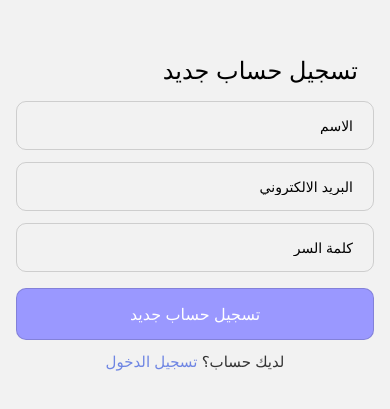
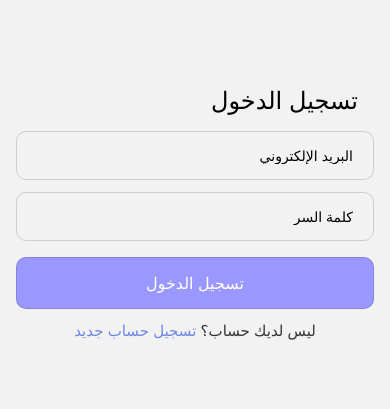
Before and after one commit to DaliaZahran/halaqet-alsabt-tajweed-app, a React Native app: screen / in a window 390 px wide. Shown: the part 217-626 px from the top of the page. Built offline with nearby package versions, Linux system fonts and the light colour scheme; no server answers.

Commit message:
created seperate auth and main stack navigators

```diff
--- a/App.js
+++ b/App.js
@@ -1,45 +1,30 @@
 import React, { useEffect } from "react";
 import { StyleSheet } from "react-native";
-import { Provider } from "react-redux";
+import { useSelector, Provider } from "react-redux";
 import { NavigationContainer } from "@react-navigation/native";
-import { createStackNavigator } from "@react-navigation/stack";
 import { createNativeStackNavigator } from "@react-navigation/native-stack";
 
-import HomeScreen from "./src/screens/HomeScreen";
-import SignInScreen from "./src/screens/SignInScreen";
-import SignUpScreen from "./src/screens/SignUpScreen";
-import ExamScreen from "./src/screens/ExamScreen";
-import ExamResultScreen from "./src/screens/ExamResultScreen";
-import ProfileScreen from "./src/screens/ProfileScreen";
-import FinishScreen from "./src/screens/FinishScreen";
-import ExamsListScreen from "./src/screens/ExamsListScreen";
-
+import AuthNavigator from "./src/navigation/AuthNavigator";
+import MainNavigator from "./src/navigation/MainNavigator";
 import store from "./src/redux/store";
 
-const Stack = createNativeStackNavigator();
+function NavigatorsWrapper() {
+  const isAuthenticated = useSelector((state) => state.auth.isAuthenticated);
+  return (
+    <NavigationContainer>
+      {isAuthenticated ? <MainNavigator /> : <AuthNavigator />}
+    </NavigationContainer>
+  );
+}
 
 export default function App() {
   useEffect(() => {
     // You may perform any initialization or checks here
   }, []);
+
   return (
     <Provider store={store}>
-      <NavigationContainer>
-        <Stack.Navigator
-          screenOptions={{
-            headerShown: false, // Set this option to hide the header for all screens
-          }}
-        >
-          <Stack.Screen name="SignUp" component={SignUpScreen} />
-          <Stack.Screen name="SignIn" component={SignInScreen} />
-          <Stack.Screen name="Home" component={HomeScreen} />
-          <Stack.Screen name="ExamsList" component={ExamsListScreen} />
-          <Stack.Screen name="Profile" component={ProfileScreen} />
-          <Stack.Screen name="Exam" component={ExamScreen} />
-          <Stack.Screen name="Result" component={ExamResultScreen} />
-          <Stack.Screen name="Finish" component={FinishScreen} />
-        </Stack.Navigator>
-      </NavigationContainer>
+      <NavigatorsWrapper />
     </Provider>
   );
 }
--- a/package.json
+++ b/package.json
@@ -9,8 +9,8 @@
     "web": "expo start --web"
   },
   "dependencies": {
-    "@react-navigation/native": "^6.1.7",
-    "@react-navigation/stack": "^5.14.5",
+    "@react-navigation/native": "^6.1.9",
+    "@react-navigation/stack": "^6.0.0",
     "@react-navigation/native-stack": "^6.9.13",
     "@reduxjs/toolkit": "^1.9.5",
     "expo": "~49.0.5",
--- /dev/null
+++ b/src/navigation/AuthNavigator.js
@@ -0,0 +1,17 @@
+// AuthNavigator.js
+import React from "react";
+import { createStackNavigator } from "@react-navigation/stack";
+
+import SignInScreen from "../screens/SignInScreen";
+import SignUpScreen from "../screens/SignUpScreen";
+
+const AuthStack = createStackNavigator();
+
+const AuthNavigator = () => (
+  <AuthStack.Navigator screenOptions={{ headerShown: false }}>
+    <AuthStack.Screen name="SignIn" component={SignInScreen} />
+    <AuthStack.Screen name="SignUp" component={SignUpScreen} />
+  </AuthStack.Navigator>
+);
+
+export default AuthNavigator;
--- /dev/null
+++ b/src/navigation/MainNavigator.js
@@ -0,0 +1,25 @@
+// MainNavigator.js
+import React from "react";
+import { createStackNavigator } from "@react-navigation/stack";
+
+import HomeScreen from "../screens/HomeScreen";
+import ExamScreen from "../screens/ExamScreen";
+import ExamResultScreen from "../screens/ExamResultScreen";
+import ProfileScreen from "../screens/ProfileScreen";
+import FinishScreen from "../screens/FinishScreen";
+import ExamsListScreen from "../screens/ExamsListScreen";
+
+const MainStack = createStackNavigator();
+
+const MainNavigator = () => (
+  <MainStack.Navigator screenOptions={{ headerShown: false }}>
+    <MainStack.Screen name="Home" component={HomeScreen} />
+    <MainStack.Screen name="ExamsList" component={ExamsListScreen} />
+    <MainStack.Screen name="Profile" component={ProfileScreen} />
+    <MainStack.Screen name="Exam" component={ExamScreen} />
+    <MainStack.Screen name="Result" component={ExamResultScreen} />
+    <MainStack.Screen name="Finish" component={FinishScreen} />
+  </MainStack.Navigator>
+);
+
+export default MainNavigator;
--- a/src/screens/ExamScreen.js
+++ b/src/screens/ExamScreen.js
@@ -54,7 +54,7 @@ const ExamScreen = ({ route }) => {
   const handleSubmission = () => {
     // alert("Are you sure?");
     const score = calculateScore();
-    navigation.navigate("Result", {
+    navigation.replace("Result", {
       score,
       exam,
       selectedAnswers,
--- a/src/screens/SignInScreen.js
+++ b/src/screens/SignInScreen.js
@@ -39,7 +39,7 @@ const SignInScreen = ({ navigation }) => {
       dispatch(signIn(userCredential.user));
 
       // Optionally, you can perform additional actions after sign-in, such as navigating to the home screen
-      navigation.navigate("Home");
+      navigation.replace("Home");
 
       console.log("User signed in successfully!");
     } catch (error) {
--- a/src/screens/SignUpScreen.js
+++ b/src/screens/SignUpScreen.js
@@ -31,7 +31,7 @@ const SignUpScreen = ({ navigation }) => {
         console.log("userCredential - screen => ", user);
         console.log("User registered successfully!");
         dispatch(signIn(user));
-        navigation.navigate("Home");
+        navigation.replace("Home");
       } else {
         console.log("User undefined => ", user);
       }
```
Also changed, not shown: 1 other file (tests, documents, lock files or other folders).
